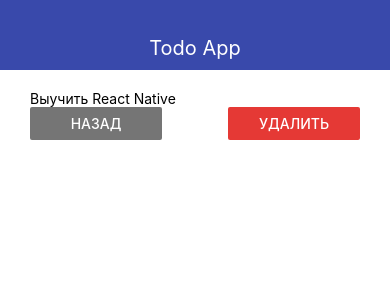
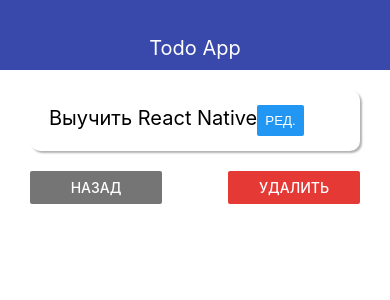
Before and after one commit to Karter13/react-native-demo, a React Native app: screen / in a window 390 px wide. Shown: the top 300 px of the page. Built offline with nearby package versions, Linux system fonts and the light colour scheme.

Commit message:
created AppCards and added styles

```diff
--- a/App.js
+++ b/App.js
@@ -9,7 +9,8 @@ export default function App() {
     const [todoId, setTodoId] = useState('2');
     const [todos, setTodos] = useState([
         {id: '1', title: 'Выучить React'},
-        {id: '2', title: 'Выучить React Native'}
+        {id: '2', title: 'Выучить React Native'},
+        {id: '3', title: 'Написать приложение'},
     ]);
 
     const addTodo = (title) => {
--- /dev/null
+++ b/src/components/ui/AppCard.js
@@ -0,0 +1,24 @@
+import React from 'react'
+import {StyleSheet, View, Text} from "react-native"
+
+export const AppCard = props => (
+    <Text style={{...styles.default, ...props.style}}> {props.children} </Text>
+);
+
+
+const styles = StyleSheet.create({
+    default: {
+        padding: 20,
+        flexDirection: 'row',
+        justifyContent: 'space-around',
+        alignItems: 'center',
+        shadowColor: '#000',
+        shadowRadius: 2,
+        shadowOpacity: 0.3,
+        shadowOffset: {width: 2, height: 2},
+        elevation: 3,
+        backgroundColor: '#fff',
+        borderRadius: 10,
+
+    },
+})
--- a/src/screens/TodoScreen.js
+++ b/src/screens/TodoScreen.js
@@ -1,11 +1,17 @@
 import React from 'react'
 import {StyleSheet, View, Text, Button} from "react-native"
 import {THEME} from '../theme'
+import {AppCard} from "../components/ui/AppCard";
 
 export const TodoScreen = ({goBack, todo}) => {
     return (
         <View>
-            <Text>{todo.title}</Text>
+            <AppCard style={styles.card}>
+                    <Text style={styles.title}>{todo.title}</Text>
+                    <Button title='Ред.'/>
+            </AppCard>
+
+
             <View style={styles.buttons}>
                 <View style={styles.button}>
                     <Button
@@ -30,7 +36,16 @@ const styles = StyleSheet.create({
         flexDirection: 'row',
         justifyContent: 'space-between'
     },
+    card: {
+        flexDirection: 'row',
+        justifyContent: 'space-between',
+        marginBottom: 20,
+        padding: 15,
+    },
     button: {
-        width: '40%'
-    }
+        width: '40%',
+    },
+    title: {
+        fontSize: 20,
+    },
 });
```
